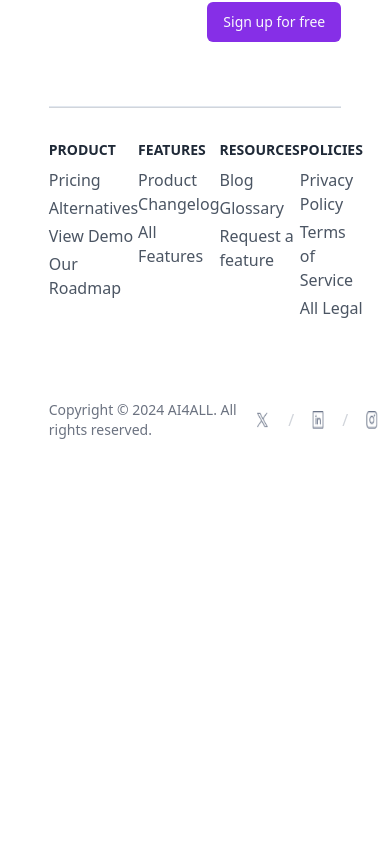
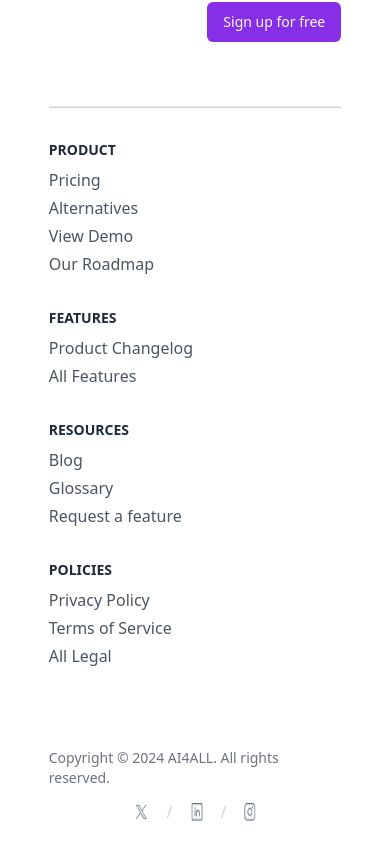
Before and after one commit to R1shabh-Gupta/AI4ALL, a React (Vite) app: page / in a window 390 px wide. Shown: the part 9604-10464 px from the top of the page. Before the commit the page ends 10084 px from the top, so only its background shows below. Built offline with nearby package versions, Linux system fonts and the light colour scheme; a web font is replaced by a local one.

Commit message:
Refactor: Footer mobile optimized

```diff
--- a/src/App.tsx
+++ b/src/App.tsx
@@ -24,3 +24,5 @@ function App() {
 }
 
 export default App;
+
+// Refactor: Navbar mobile optimized
--- a/src/components/Footer.tsx
+++ b/src/components/Footer.tsx
@@ -14,7 +14,7 @@ const Footer = () => {
 
         {/* subsection */}
         <div>
-          <div className="flex justify-between w-2/3">
+          <div className="flex flex-col justify-between w-2/3 gap-8 sm:gap-0 sm:flex-row">
             <div>
               <h1 className="mb-2 text-sm font-bold text-gray-800 uppercase">
                 Product
@@ -61,7 +61,7 @@ const Footer = () => {
           </div>
 
           {/* subsection */}
-          <div className="flex items-center justify-between mt-20 mb-10">
+          <div className="flex flex-col items-center justify-between gap-3 mt-20 mb-10 cursor-pointer sm:gap-0 sm:flex-row">
             <h3 className="text-sm text-gray-500">
               Copyright © 2024 AI4ALL. All rights reserved.
             </h3>
```
